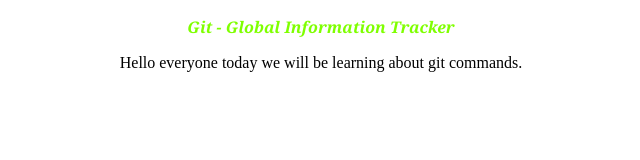
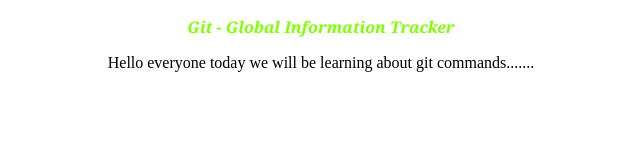
Before and after one commit to bhavya-254/psychic-trains, a plain HTML site: page index.html in a window 1280 px wide. Shown: the full height of the page, 319-959 px from the left. Drawn offline with Linux system fonts and the light colour scheme.

Commit message:
modified html

```diff
--- a/index.html
+++ b/index.html
@@ -7,7 +7,7 @@
     <body>
         <center>
         <h3>Git - Global Information Tracker</h3>
-        <p>Hello everyone today we will be learning about git commands.</p>
+        <p>Hello everyone today we will be learning about git commands.......</p>
         </center>
     </body>
 </html>
```
